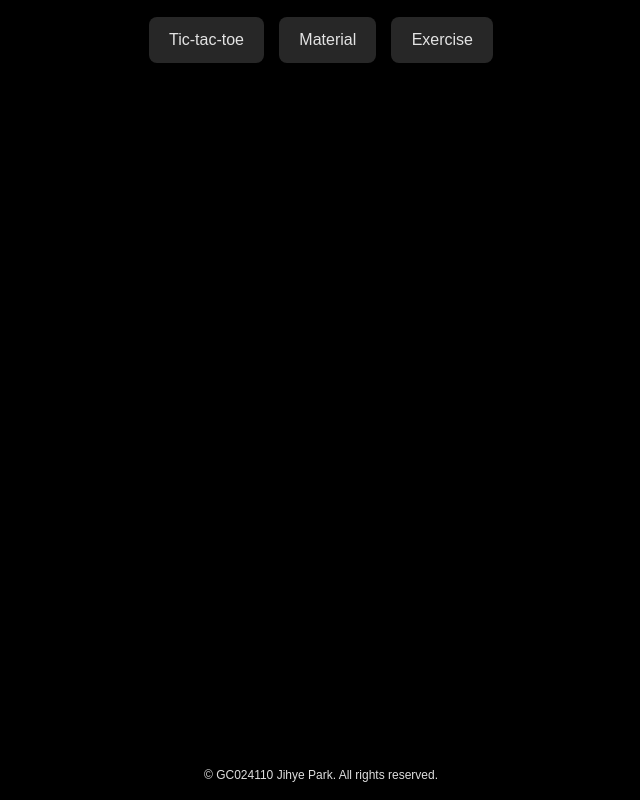
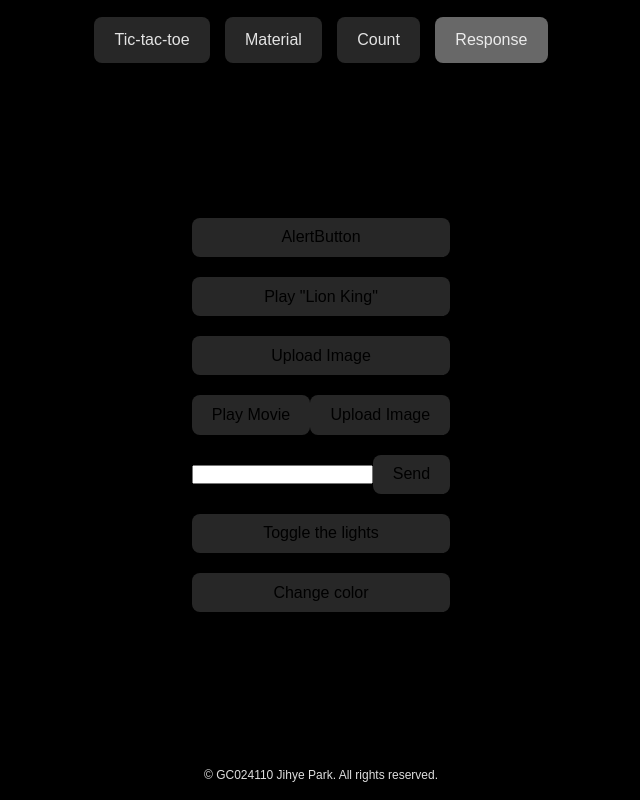
Before and after one commit to FED-104-6/react-024110, a React (Vite) app: page /response in a window 1280 px wide. Shown: the whole page, without its empty margins (319-959 px from the left). Built offline with nearby package versions, Linux system fonts and the light colour scheme.

Commit message:
250909: I just learned the Responding to Events - adding event handlers, propagation,...

```diff
--- a/src/App.jsx
+++ b/src/App.jsx
@@ -2,9 +2,10 @@ import "./App.css";
 import { Route, Routes } from "react-router-dom";
 import Header from "./components/header/header";
 import Footer from "./components/footer/footer";
-import Material from "./pages/material";
-import Tictactoe from "./pages/Tictactoe";
-import Exercise from "./pages/exercise";
+import Tictactoe from "./pages/01_Tictactoe";
+import Material from "./pages/02_material";
+import Count from "./pages/03_count";
+import Response from "./pages/04_response";
 
 function App() {
     return (
@@ -15,7 +16,8 @@ function App() {
                     <Route path="/" element={<Tictactoe />} />
                     <Route path="/tic-tac-toe" element={<Tictactoe />} />
                     <Route path="/material" element={<Material />} />
-                    <Route path="/exercise" element={<Exercise />} />
+                    <Route path="/count" element={<Count />} />
+                    <Route path="/response" element={<Response />} />
                 </Routes>
             </div>
             <Footer />
--- a/src/components/header/header.jsx
+++ b/src/components/header/header.jsx
@@ -7,7 +7,8 @@ export default function Header() {
             <nav>
                 <NavLink to="/tic-tac-toe" className={({ isActive }) => (isActive ? "active" : undefined)}>Tic-tac-toe</NavLink>
                 <NavLink to="/material" className={({ isActive }) => (isActive ? "active" : undefined)}>Material</NavLink>
-                <NavLink to="/exercise" className={({ isActive }) => (isActive ? "active" : undefined)}>Exercise</NavLink>
+                <NavLink to="/count" className={({ isActive }) => (isActive ? "active" : undefined)}>Count</NavLink>
+                <NavLink to="/response" className={({ isActive }) => (isActive ? "active" : undefined)}>Response</NavLink>
             </nav>
         </header>
     )
--- /dev/null
+++ b/src/components/response/button.jsx
@@ -0,0 +1,49 @@
+function Button({ onClick, children }) {
+    return (
+        <button
+            onClick={(e) => {
+                e.stopPropagation();
+                onClick();
+            }}
+        >
+            {children}
+        </button>
+    );
+}
+
+function AlertButton({ message, children }) {
+    return <button onClick={() => alert(message)}>{children}</button>;
+}
+
+function PlayButton({ movieName }) {
+    function handlePlayClick() {
+        alert(`Playing ${movieName}!`);
+    }
+
+    return <button onClick={handlePlayClick}>Play "{movieName}"</button>;
+}
+
+function UploadButton() {
+    return <button onClick={() => alert("Uploading!")}>Upload Image</button>;
+}
+
+// Try out some challenges 1
+function LightSwitch() {
+    function handleClick() {
+        let computedStyle = getComputedStyle(document.body);
+
+        if (computedStyle.backgroundColor === "rgba(0, 0, 0, 0)") {
+            document.body.style.backgroundColor = "white";
+        } else {
+            document.body.style.backgroundColor = "black";
+        }
+    }
+
+    return <button onClick={() => handleClick()}>Toggle the lights</button>;
+}
+// Try out some challenges 2
+function ColorSwitch({ onChangeColor }) {
+    return <button onClick={onChangeColor}>Change color</button>;
+}
+
+export { Button, AlertButton, PlayButton, UploadButton, LightSwitch, ColorSwitch };
--- a/src/pages/tictactoe.jsx
+++ b/src/pages/01_tictactoe.jsx
@@ -1,6 +1,6 @@
 import { useState } from 'react';
 import Square from '../components/tictactoe/square';
-import './tictactoe.css'
+import './01_tictactoe.css'
 
 function Board({ xIsNext, squares, onPlay }) {
   function handleClick(i) {
--- a/src/pages/material.jsx
+++ b/src/pages/02_material.jsx
@@ -1,6 +1,6 @@
-import { useRef, useState } from "react";
+import { useState } from "react";
 import Question from "../components/material/question";
-import "./material.css";
+import "./02_material.css";
 import Score from "../components/material/score";
 
 export default function Material() {
--- a/src/pages/exercise.jsx
+++ b/src/pages/03_count.jsx
@@ -1,7 +1,7 @@
 import { useState } from "react";
-import "./exercise.css";
+import "./03_count.css";
 
-export default function Exercise() {
+export default function Count() {
     const [count, setCount] = useState(0);
 
     function handleClick(isPlus) {
--- /dev/null
+++ b/src/pages/04_response.css
@@ -0,0 +1,5 @@
+#button-wrap {
+    display: flex;
+    flex-direction: column;
+    gap: 20px;
+}
--- /dev/null
+++ b/src/pages/04_response.jsx
@@ -0,0 +1,59 @@
+import { AlertButton, Button, ColorSwitch, PlayButton, UploadButton, LightSwitch } from "../components/response/button";
+import "./04_response.css";
+
+export default function Response() {
+    return (
+        <div id="button-wrap">
+            <AlertButton message="Playing!">AlertButton</AlertButton>
+            <PlayButton movieName={"Lion King"}>PlayButton</PlayButton>
+            <UploadButton />
+            <Toolbar onPlayMovie={() => alert("Playing!")} onUploadImage={() => alert("Uploading!")} />
+            <Signup />
+
+            {/* Try out some challenges 1 & 2 */}
+            <LightSwitch />
+            <ColorSwitch
+                onChangeColor={() => {
+                    getComputedStyle(document.body).backgroundColor === "rgba(0, 0, 0, 0)"
+                        ? (document.body.style.background = "white")
+                        : (document.body.style.background = "black");
+                }}
+            />
+        </div>
+    );
+}
+
+function Toolbar({ onPlayMovie, onUploadImage }) {
+    return (
+        <div>
+            <Button onClick={onPlayMovie}>Play Movie</Button>
+            <Button onClick={onUploadImage}>Upload Image</Button>
+        </div>
+    );
+
+    // return (
+    //     <div
+    //         className="Toolbar"
+    //         onClick={() => {
+    //             alert("You clicked on the toolbar!");
+    //         }}
+    //     >
+    //         <button onClick={() => alert("Playing!")}>Play Movie</button>
+    //         <button onClick={() => alert("Uploading!")}>Upload Image</button>
+    //     </div>
+    // );
+}
+
+function Signup() {
+    return (
+        <form
+            onSubmit={(e) => {
+                e.preventDefault();
+                alert("Submitting!");
+            }}
+        >
+            <input />
+            <button>Send</button>
+        </form>
+    );
+}
```
Also changed, not shown: src/pages/01_tictactoe.css (renamed from src/pages/tictactoe.css), src/pages/02_material.css (renamed from src/pages/material.css), src/pages/03_count.css (renamed from src/pages/exercise.css).
